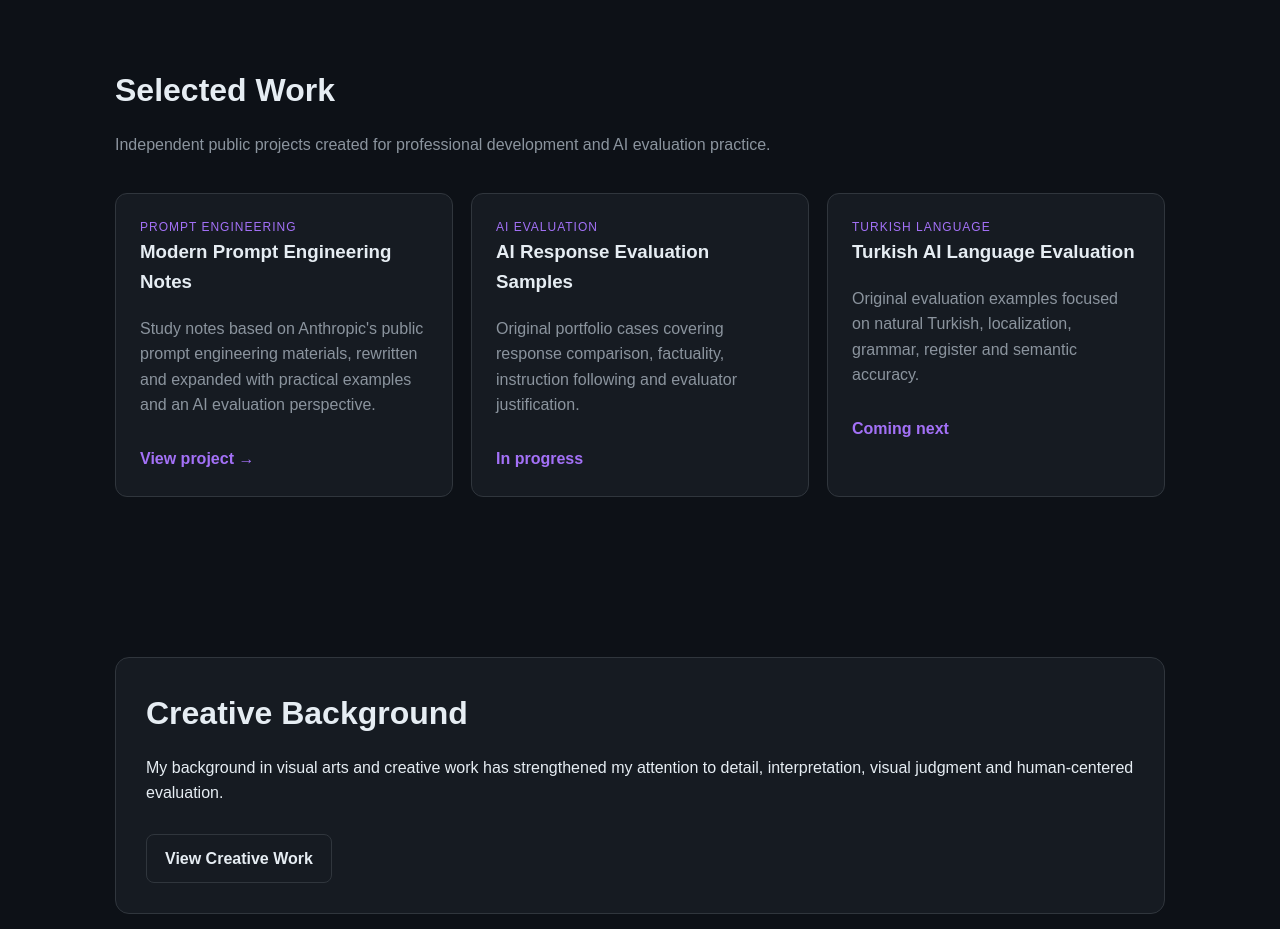
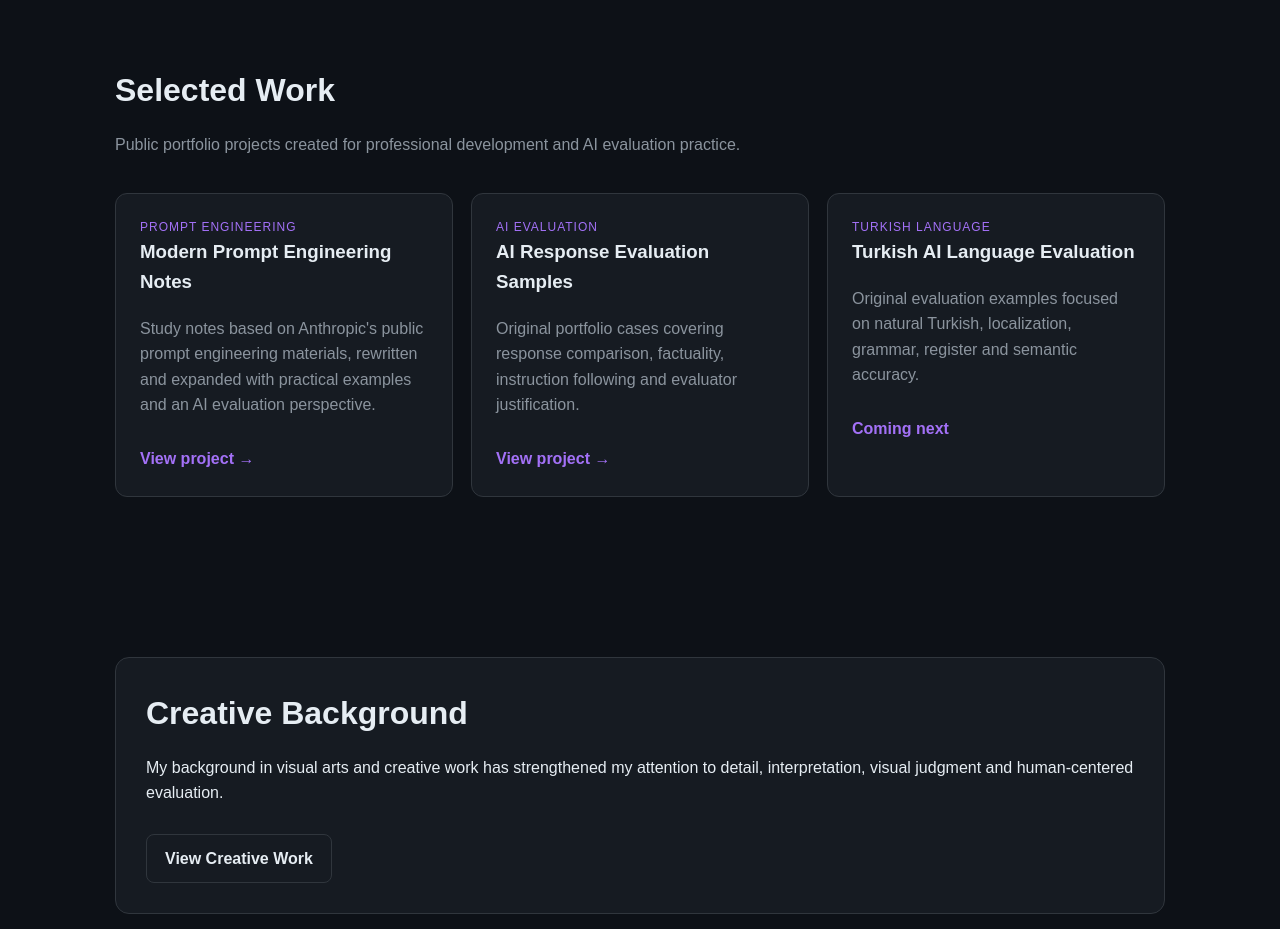
Before and after one commit to yeldaozgezerim/yeldaozgezerim.github.io, a plain HTML site: page index.html in a window 1280 px wide. Shown: the part 1680-2609 px from the top of the page. Drawn offline with Linux system fonts and the light colour scheme.

Commit message:
Link the published AI evaluation project
Update the portfolio card with the live repository link and use neutral portfolio wording.

```diff
--- a/index.html
+++ b/index.html
@@ -266,7 +266,7 @@ footer{
     <h2>Selected Work</h2>
 
     <p class="intro">
-      Independent public projects created for professional development
+      Public portfolio projects created for professional development
       and AI evaluation practice.
     </p>
 
@@ -292,7 +292,9 @@ footer{
           Original portfolio cases covering response comparison,
           factuality, instruction following and evaluator justification.
         </p>
-        <span class="project-link">In progress</span>
+        <a class="project-link"
+           href="https://github.com/yeldaozgezerim/ai-response-evaluation-samples"
+           target="_blank">View project →</a>
       </div>
 
       <div class="card">
```
